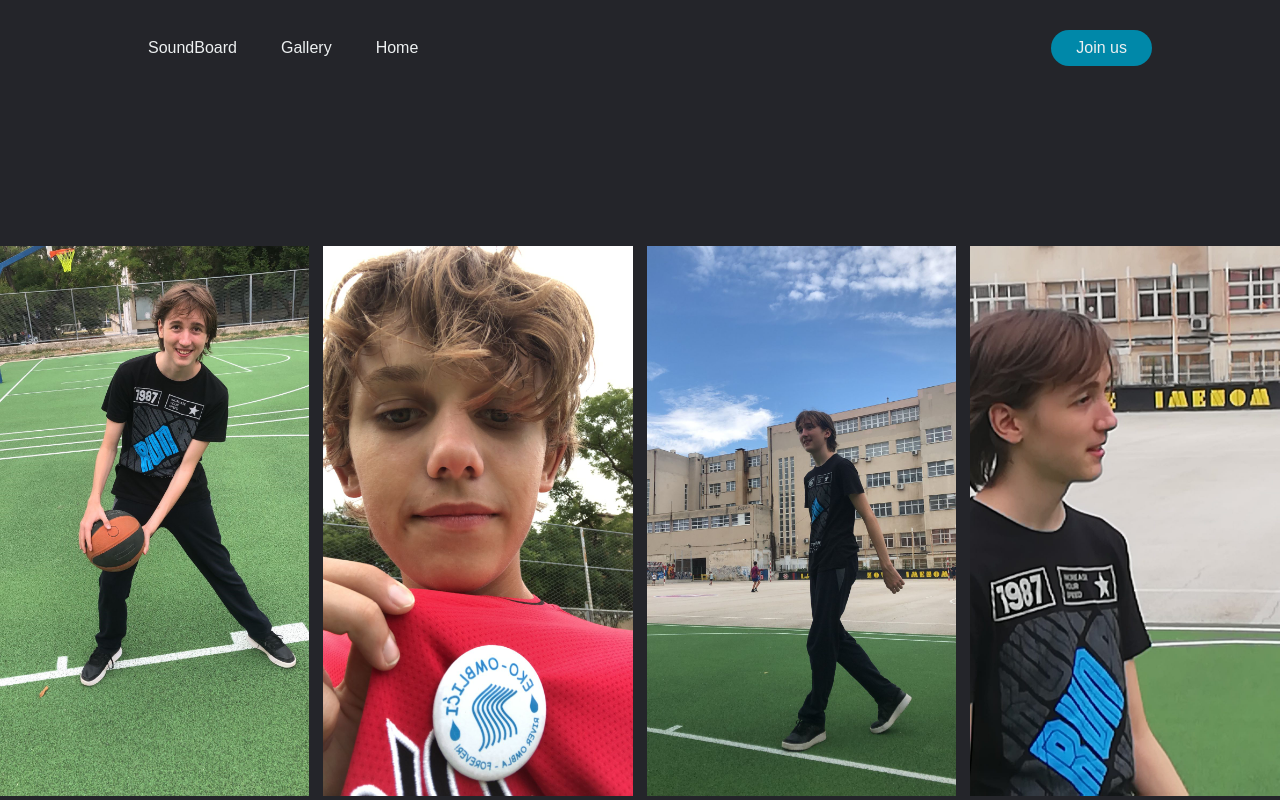
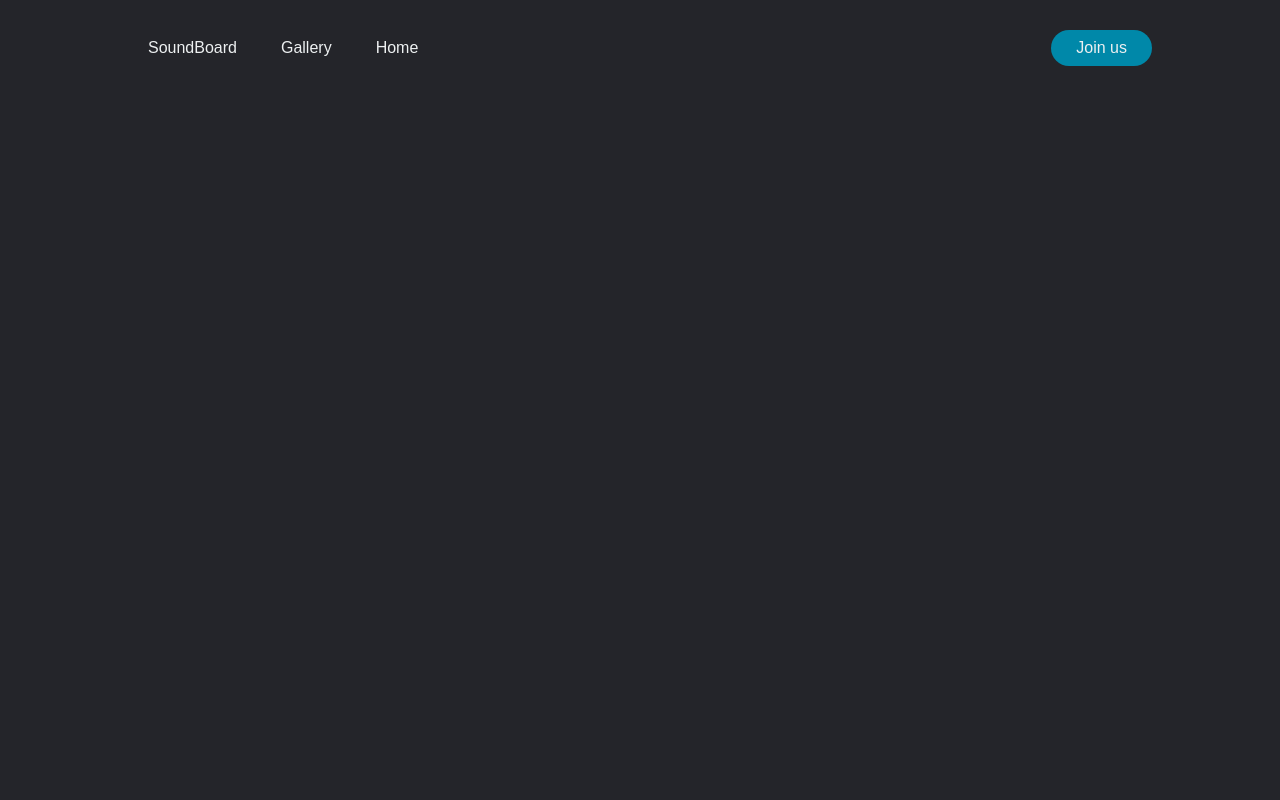
Before and after one commit to Hrijeb/eko_omblici, a plain HTML site: page gallery.html in a window 1280 px wide. Drawn offline with Linux system fonts and the light colour scheme.

```diff
--- a/gallery.css
+++ b/gallery.css
@@ -49,26 +49,3 @@ button {
 button:hover {
     background-color: rgba(0, 136, 169, 0.8);
 }
-
-/* novi kod ko nista */
-
-.horizontal-slider {
-    display: block;
-    width: 100%;
-    overflow-x: scroll;
-    margin-top: 150px;
-}
-
-.slider-container {
-    display: block;
-    white-space: nowrap;
-}
-
-.item {
-    display: inline-block;
-    margin-right: 10px;
-}
-
-.item img {
-    height: 550px;
-}
--- a/gallery.html
+++ b/gallery.html
@@ -21,39 +21,5 @@
         <a href="https://discord.gg/n4yyXQdtD2" class="cta"><button>Join us</button></a>
     </header>
 
-    <div class="horizontal-slider">
-        <div class="slider-container">
-
-            <div class="item">
-                <img src="1.jpeg">
-            </div>
-
-            <div class="item">
-                <img src="2.jpeg">
-            </div>
-
-            <div class="item">
-                <img src="3.jpeg">
-            </div>
-
-            <div class="item">
-                <img src="4.jpeg">
-            </div>
-
-            <div class="item">
-                <img src="5.jpeg">
-            </div>
-
-            <div class="item">
-                <img src="6.jpeg">
-            </div>
-
-            <div class="item">
-                <img src="7.jpeg">
-            </div>
-
-        </div>
-    </div>
-
 </body>
 </html>
```
Also changed, not shown: soundboard.html (+2 -0 lines), 1 other file.
